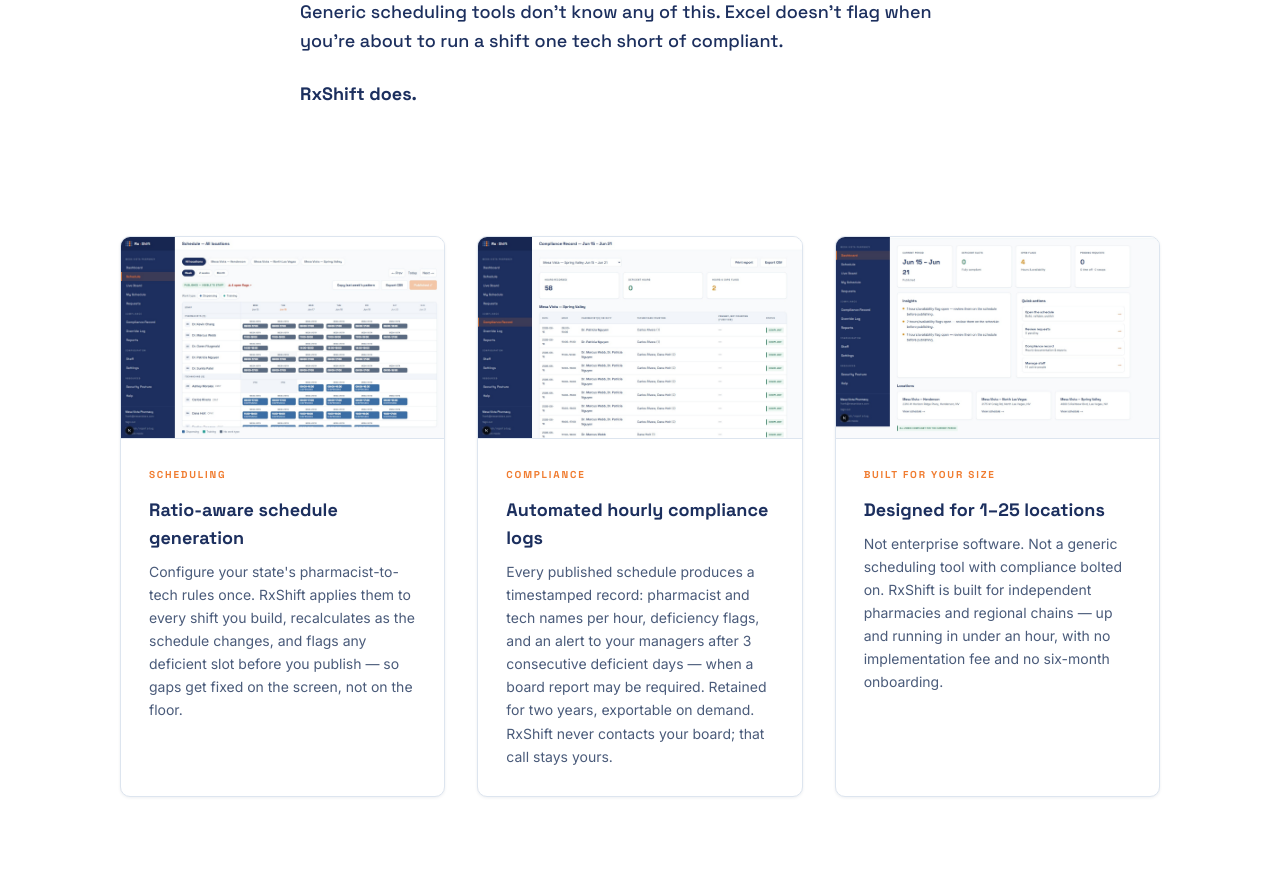
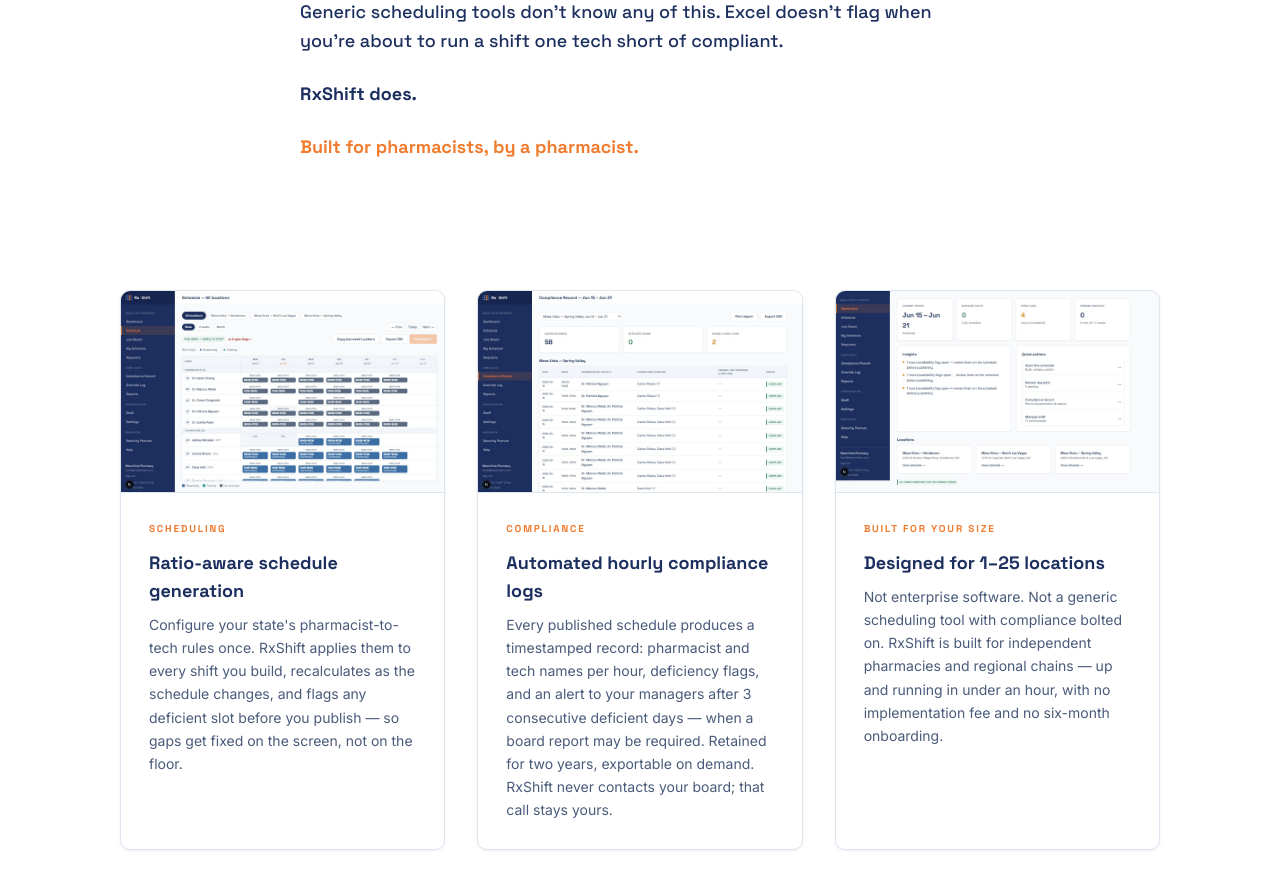
Before and after one commit to RxShift/RxShift, a Next.js app: page / in a window 1280 px wide. Shown: the part 860-1736 px from the top of the page. Built offline with nearby package versions, Linux system fonts and the light colour scheme.

Commit message:
Marketing: add 'Built for pharmacists, by a pharmacist' credibility line to homepage

```diff
--- a/components/problem.tsx
+++ b/components/problem.tsx
@@ -15,6 +15,9 @@ export default function Problem() {
         <p className="font-brand text-lg font-bold leading-relaxed text-navy">
           RxShift does.
         </p>
+        <p className="font-brand text-lg font-bold leading-relaxed text-amber">
+          Built for pharmacists, by a pharmacist.
+        </p>
       </div>
     </section>
   );
```
Also changed, not shown: 1 other file (tests, documents, lock files or other folders).
